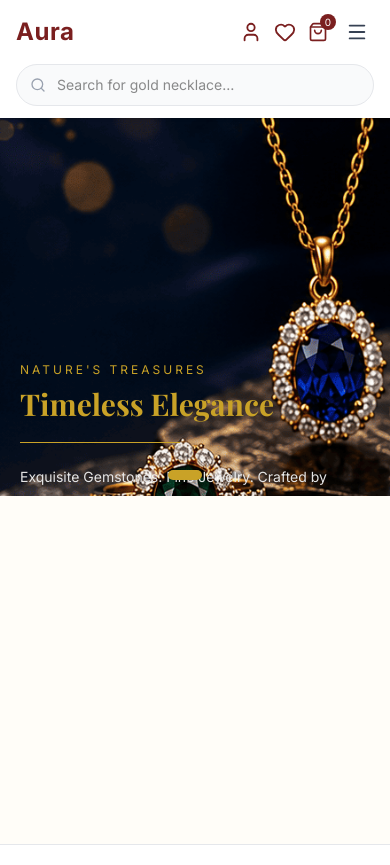
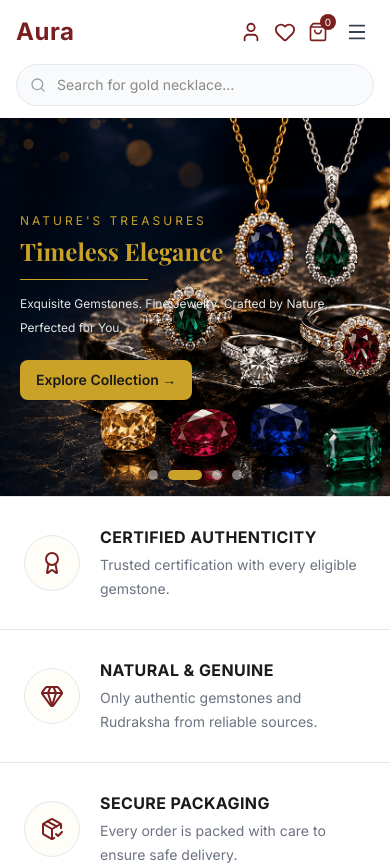
Before and after one commit to suryamani1kumar/gest, a Next.js app: page / in a window 390 px wide. Shown: the top 865 px of the page. Built offline with nearby package versions, Linux system fonts and the light colour scheme; a web font is replaced by a local one.

Commit message:
Update Hero.tsx

```diff
--- a/src/components/Hero.tsx
+++ b/src/components/Hero.tsx
@@ -122,7 +122,7 @@ const slides = [
 
 export default function Hero() {
   return (
-    <section className="relative h-[calc(100vh-116px)] md:h-[calc(100vh-130px)] w-full overflow-hidden">
+    <section className="relative h-[380px] md:h-[calc(100vh-130px)] w-full overflow-hidden">
       <Swiper
         modules={[Autoplay, Pagination, Navigation, EffectFade]}
         effect="fade"
@@ -139,11 +139,11 @@ export default function Hero() {
           prevEl: ".hero-prev",
           nextEl: ".hero-next",
         }}
-        className="h-[calc(100vh-116px)] md:h-[calc(100vh-130px)] w-full heroSwiper"
+        className="h-[380px] md:h-[calc(100vh-130px)] w-full heroSwiper"
       >
         {slides.map((slide, index) => (
           <SwiperSlide key={index}>
-            <div className="relative h-[calc(100vh-116px)] md:h-[calc(100vh-130px)] w-full">
+            <div className="relative h-[380px] md:h-[calc(100vh-130px)] w-full">
               {/* Background Image */}
               <Image
                 src={slide.image}
@@ -157,23 +157,23 @@ export default function Hero() {
               <div className="relative z-10 flex h-full items-center">
                 <div className="mx-auto w-full max-w-7xl px-5 sm:px-8 lg:px-10">
                   <div className="max-w-2xl text-white">
-                    <span className="mb-2 block text-xs tracking-[3px] uppercase text-[#C9A227] sm:text-sm md:text-lg md:tracking-[5px]">
+                    <span className="mb-1.5 block text-xs tracking-[3px] uppercase text-[#C9A227] sm:text-sm md:text-lg md:tracking-[5px]">
                       {slide.subtitle}
                     </span>
 
-                    <h1 className="font-serif text-3xl font-bold text-[#C9A227] sm:text-5xl lg:text-6xl">
+                    <h1 className="font-serif text-2xl font-bold text-[#C9A227] sm:text-5xl lg:text-6xl">
                       {slide.title}
                     </h1>
 
-                    <div className="my-5 h-px w-40 bg-[#C9A227] sm:w-60" />
+                    <div className="my-3 md:my-5 h-px w-32 bg-[#C9A227] sm:w-60" />
 
-                    <p className="max-w-xl text-sm leading-7 text-neutral-200 sm:text-base md:leading-8">
+                    <p className="max-w-xl text-xs sm:text-sm leading-6 sm:leading-7 text-neutral-200 md:text-base md:leading-8 line-clamp-3 sm:line-clamp-none">
                       {slide.description}
                     </p>
 
-                    <div className="mt-8">
+                    <div className="mt-5 md:mt-8">
                       <Link href={slide.buttonLink}>
-                        <button className="rounded-lg bg-[#C9A227] px-5 py-3 text-base font-semibold text-[#1A1A1A] transition hover:bg-[#B8860B] hover:text-white sm:px-6 sm:text-lg">
+                        <button className="rounded-lg bg-[#C9A227] px-4 py-2.5 sm:px-5 sm:py-3 text-sm font-semibold text-[#1A1A1A] transition hover:bg-[#B8860B] hover:text-white sm:text-lg cursor-pointer">
                           {slide.buttonText} →
                         </button>
                       </Link>
```
